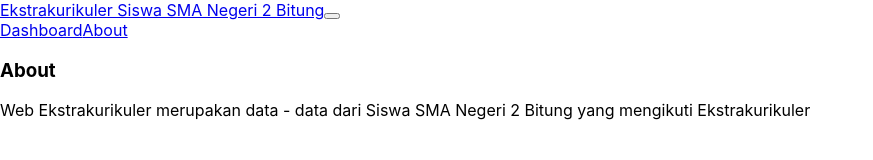
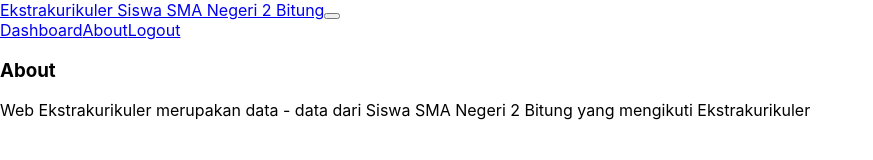
Before and after one commit to MamahitGabriella/BackEnd-FinalProject, a React (Create React App) app: page /about in a window 1280 px wide. Shown: the top 160 px of the page, without its empty margins (0-873 px from the left). Built offline with nearby package versions, Linux system fonts and the light colour scheme.

Commit message:
commit Logout

```diff
--- a/src/component/Molecules/NavBar/index.js
+++ b/src/component/Molecules/NavBar/index.js
@@ -9,10 +9,11 @@
         <button className="navbar-toggler" type="button" data-bs-toggle="collapse" data-bs-target="#navbarNavAltMarkup" aria-controls="navbarNavAltMarkup" aria-expanded="false" aria-label="Toggle navigation">
         <span className="navbar-toggler-icon"></span>
         </button>
-        <div className="collapse navbar-collapse" id="navbarNavAltMarkup">
+        <div className="collapse navbar-collapse, justify-content-end" id="navbarNavAltMarkup" className="">
         <div className="navbar-nav">
             <Link className="nav-link" to="/dashboard">Dashboard</Link>
             <Link className="nav-link" to="/about">About</Link>
+            <Link className="nav-link" to="/">Logout</Link>
                 </div>
             </div>
         </div>
```
